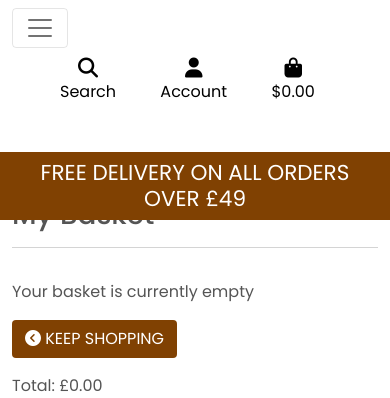
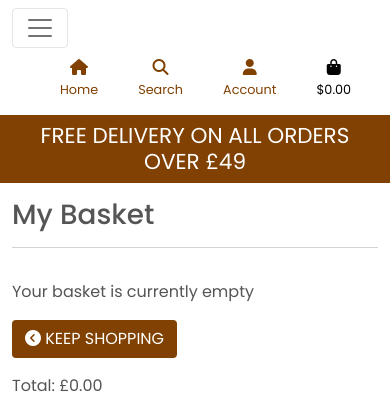
Before and after one commit to Code-Institute-Submissions/joshcallawaydev-kuppa_AugResub, a Django app: page /basket/ in a window 390 px wide. Shown: the top 398 px of the page. Run offline with Django 3.2, Linux system fonts and the light colour scheme; some libraries are stand-ins or nearby versions.

Commit message:
Updated nav bar style

```diff
--- a/static/css/base.css
+++ b/static/css/base.css
@@ -25,6 +25,17 @@ body {
     width: 100%;
     min-height: 80vh;
     padding-top: 100px;
+}
+
+.nav-text {
+    font-size: 0.8rem;
+}
+
+.nav-flex {
+    display: flex;
+    flex-direction: row;
+    flex-wrap: wrap;
+    align-items: center;
 }
 
 /* Bulma */
--- a/templates/includes/mobile-top-header.html
+++ b/templates/includes/mobile-top-header.html
@@ -1,10 +1,18 @@
-<ul>
+<ul class="nav-flex m-0">
     <li class="list-inline-item">
-        <a class="text-black nav-link d-block d-lg-none" href="#" id="mobile-search" data-toggle="dropdown"
+        <a class="text-brown nav-link d-block d-lg-none" href="{% url 'home' %}" aria-expanded="false">
+            <div class="text-center">
+                <div><i class="fa-solid fa-house"></i></div>
+                <p class="my-0 nav-text">Home</p>
+            </div>
+        </a>
+    </li>
+    <li class="list-inline-item">
+        <a class="text-brown nav-link d-block d-lg-none" href="#" id="mobile-search" data-toggle="dropdown"
             aria-haspopup="true" aria-expanded="false">
             <div class="text-center">
-                <div><i class="fas fa-search fa-lg"></i></div>
-                <p class="my-0">Search</p>
+                <div><i class="fas fa-search"></i></div>
+                <p class="my-0 nav-text">Search</p>
             </div>
         </a>
         <div class="dropdown-menu border-0 w-100 p-3 rounded-0 my-0" aria-labelledby="mobile-search">
@@ -25,11 +33,11 @@
         </div>
     </li>
     <li class="list-inline-item dropdown">
-        <a class="text-black nav-link d-block d-lg-none" href="#" id="user-options" data-toggle="dropdown"
+        <a class="text-brown nav-link d-block d-lg-none" href="#" id="user-options" data-toggle="dropdown"
             aria-haspopup="true" aria-expanded="false">
             <div class="text-center">
-                <div><i class="fas fa-user fa-lg"></i></div>
-                <p class="my-0">Account</p>
+                <div><i class="fas fa-user"></i></div>
+                <p class="my-0 nav-text">Account</p>
             </div>
         </a>
         <div class="dropdown-menu border-0" aria-labelledby="user-options">
@@ -49,8 +57,8 @@
         <a class="{% if grand_total %}text-brown font-weight-bold{% else %}text-black{% endif %} nav-link d-block d-lg-none"
             href="{% url 'view_basket' %}">
             <div class="text-center">
-                <div><i class="fas fa-shopping-bag fa-lg"></i></div>
-                <p>
+                <div><i class="fas fa-shopping-bag"></i></div>
+                <p class="m-0 nav-text">
                     {% if grand_total %}
                     ${{ grand_total|floatformat:2 }}
                     {% else %}
```
